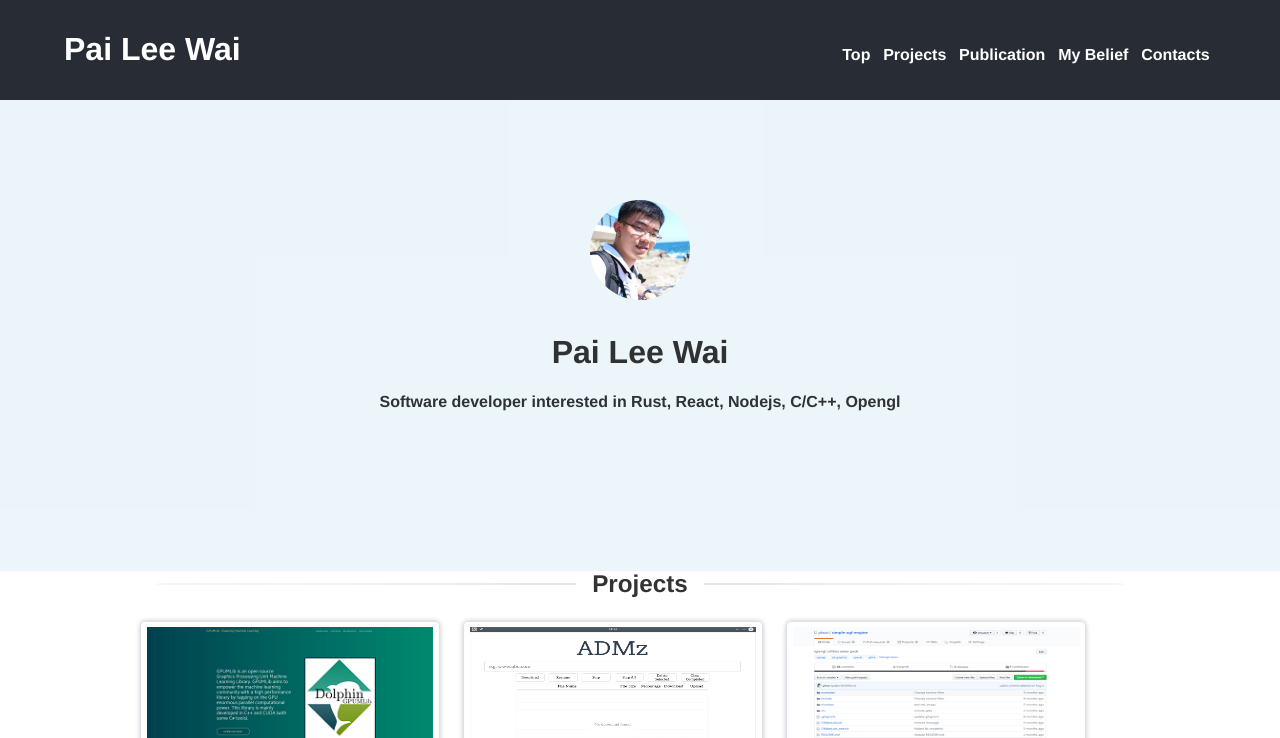
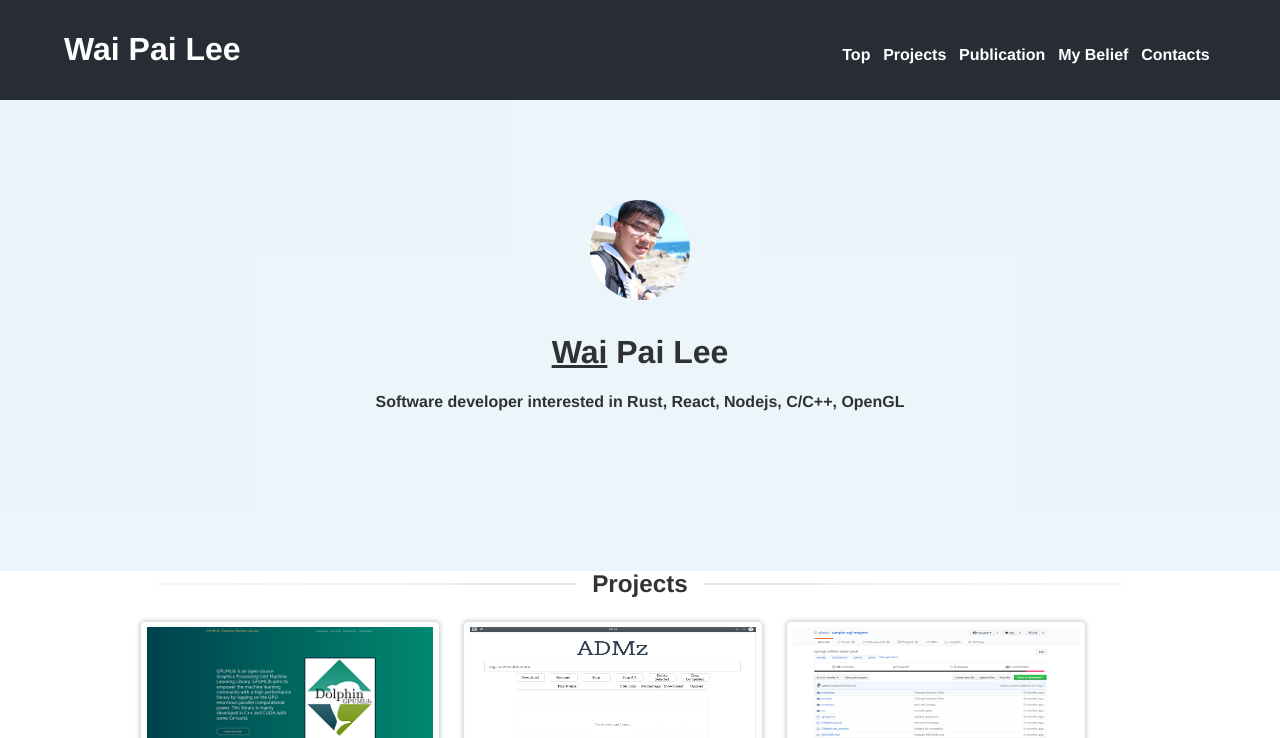
Before and after one commit to plwai/plwai_personal_page, a Gatsby site: page / in a window 1280 px wide. Shown: the top 738 px of the page. Built offline with nearby package versions, Linux system fonts and the light colour scheme; Gatsby itself is replaced by a stand-in of ours; some packages are replaced by stand-ins of ours.

Commit message:
Changed name structure

```diff
--- a/gatsby-config.js
+++ b/gatsby-config.js
@@ -1,6 +1,6 @@
 module.exports = {
   siteMetadata: {
-    title: 'Pai Lee Wai',
+    title: 'Wai Pai Lee',
   },
   plugins: [
     'gatsby-plugin-react-helmet',
--- a/src/components/sections/profile.js
+++ b/src/components/sections/profile.js
@@ -33,9 +33,11 @@ ProfileContainer.description = styled.h4`
 const ProfilePage = () => (
   <ProfileContainer>
     <ProfileContainer.myPhoto src={photo} />
-    <ProfileContainer.myName>Pai Lee Wai</ProfileContainer.myName>
+    <ProfileContainer.myName>
+      <u>Wai</u> Pai Lee
+    </ProfileContainer.myName>
     <ProfileContainer.description>
-      Software developer interested in Rust, React, Nodejs, C/C++, Opengl
+      Software developer interested in Rust, React, Nodejs, C/C++, OpenGL
     </ProfileContainer.description>
   </ProfileContainer>
 )
--- a/src/layouts/layout.js
+++ b/src/layouts/layout.js
@@ -37,7 +37,7 @@ const PageLayout = ({ children }) => (
             { name: 'description', content: 'Pai Lee Wai Personal Page' },
             {
               name: 'keywords',
-              content: 'Pai Lee Wai, Personal Page, Software Developer',
+              content: 'Wai Pai Lee, Personal Page, Software Developer',
             },
             {
               name: 'viewport',
```
